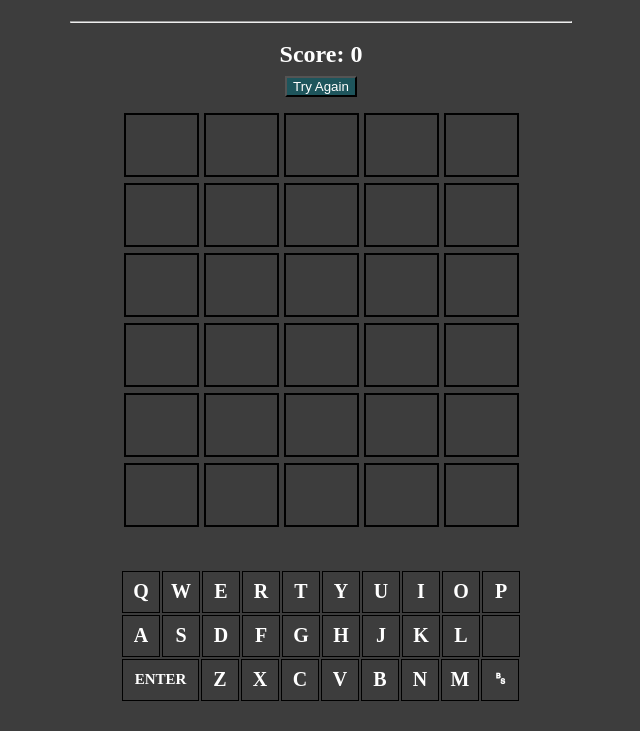
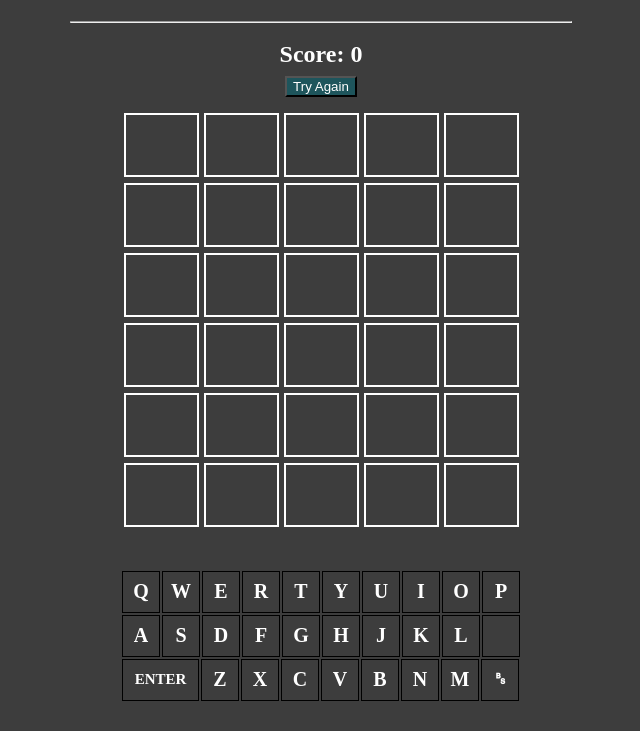
Before and after one commit to moonlight814/Web-Game, a website: page index.html in a window 1280 px wide. Shown: the part 69-800 px from the top of the page, without its empty margins (319-959 px from the left). Drawn offline with Linux system fonts and the light colour scheme.

Commit message:
white borders on boxes

```diff
--- a/style.css
+++ b/style.css
@@ -44,7 +44,7 @@ body {
  }
 
  .boxes {
-     border: 2px solid black;
+     border: 2px solid white;
      width: 71px;
      height: 60px;
      margin: 2.5px;
```
